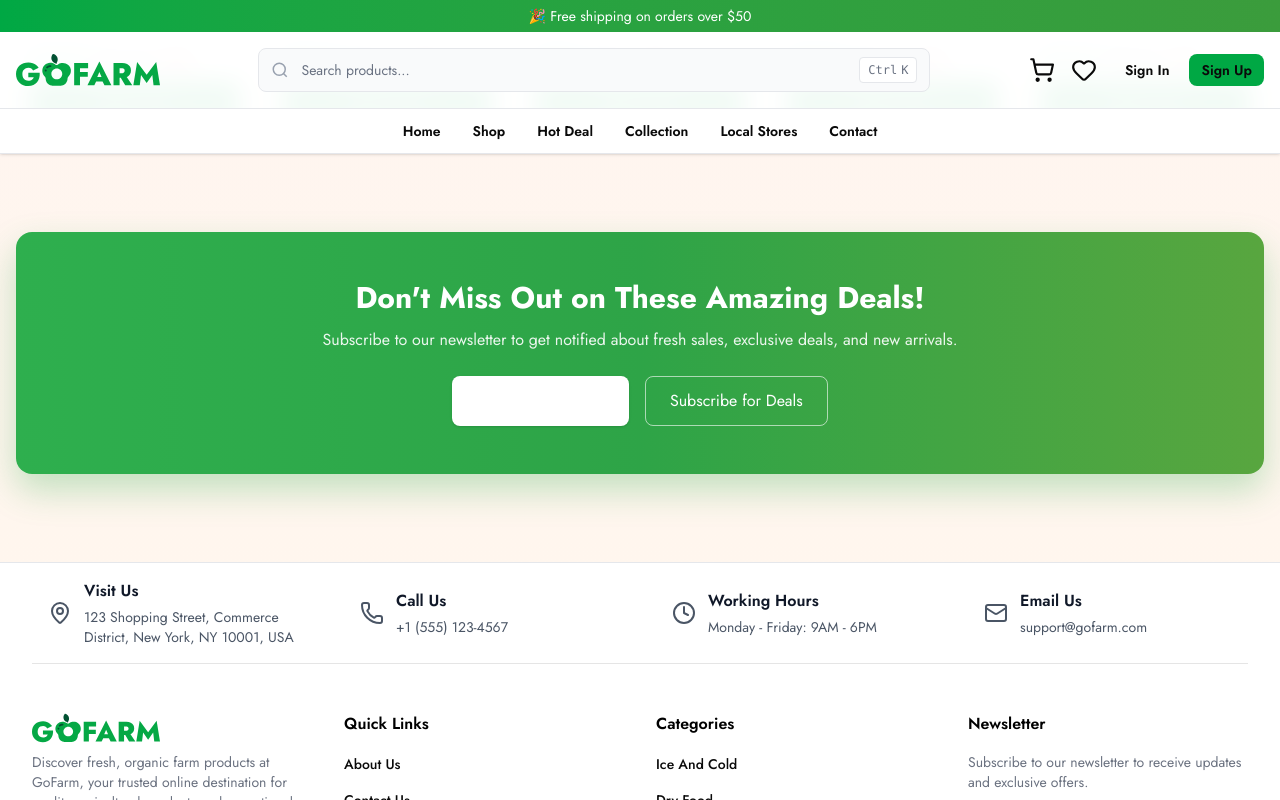
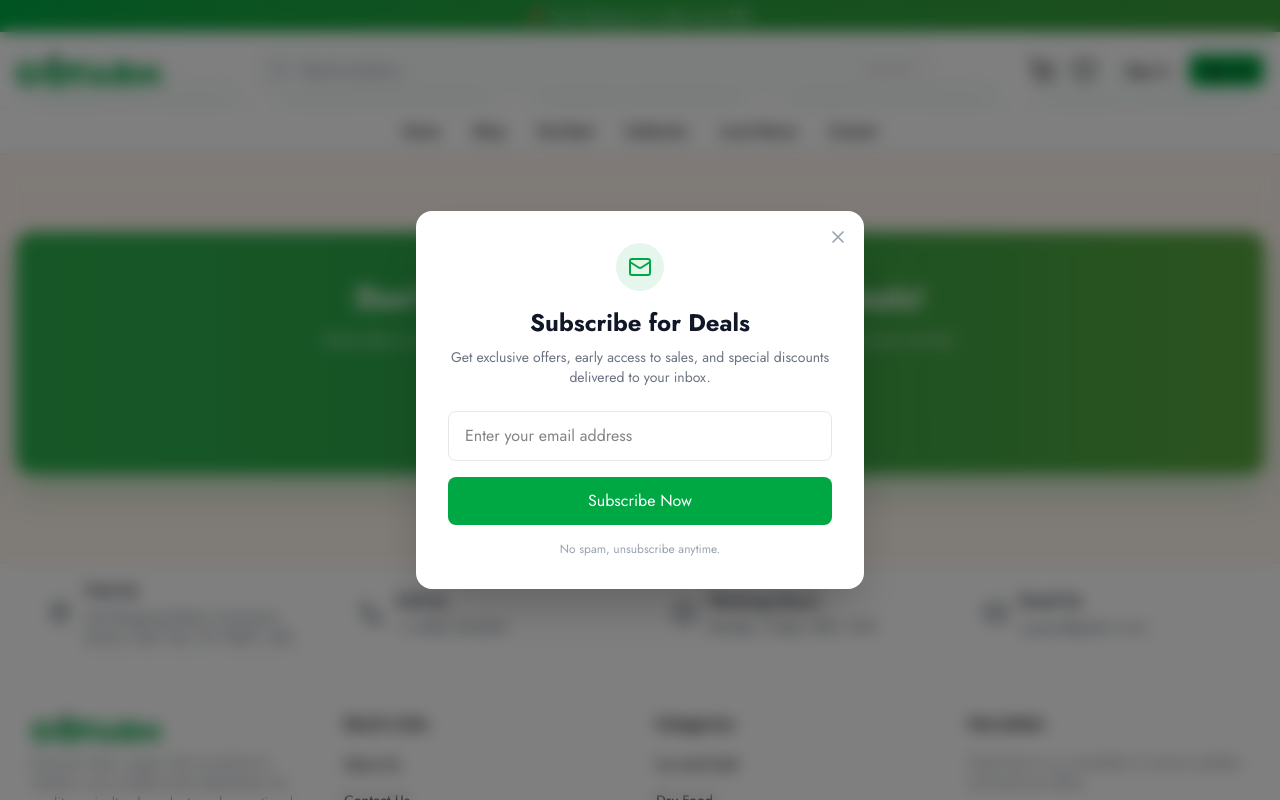
Before and after one commit to Chipboy0727/IWS_Ecommerce_Gofarm, a Next.js app: page /deal in a window 1280 px wide. Both pictures are taken after a click on the button "Subscribe for Deals". Shown: the part 1347-2147 px from the top of the page. Built offline with nearby package versions, Linux system fonts and the light colour scheme.

Commit message:
feat: enhance hotdeal section

```diff
--- /dev/null
+++ b/app/deal/RealCountDown.tsx
@@ -0,0 +1,45 @@
+"use client";
+
+import { useState, useEffect } from "react";
+
+function CountdownBox({ value, label }: { value: string; label: string }) {
+  return (
+    <div className="flex flex-col items-center bg-white rounded-lg p-2 sm:p-3 shadow-md border">
+      <span className="text-lg sm:text-2xl md:text-3xl font-bold text-gofarm-green">{value}</span>
+      <span className="text-xs sm:text-sm text-gray-600 font-medium">{label}</span>
+    </div>
+  );
+}
+
+export default function RealCountdown() {
+  const [timeLeft, setTimeLeft] = useState({ days: 0, hours: 0, minutes: 0, seconds: 0 });
+
+  useEffect(() => {
+    const calculateTimeLeft = () => {
+      const now = new Date();
+      const tomorrow = new Date(now);
+      tomorrow.setDate(tomorrow.getDate() + 1);
+      tomorrow.setHours(0, 0, 0, 0);
+      const diff = tomorrow.getTime() - now.getTime();
+      if (diff <= 0) return { days: 0, hours: 0, minutes: 0, seconds: 0 };
+      return {
+        days: Math.floor(diff / (1000 * 60 * 60 * 24)),
+        hours: Math.floor((diff % (1000 * 60 * 60 * 24)) / (1000 * 60 * 60)),
+        minutes: Math.floor((diff % (1000 * 60 * 60)) / (1000 * 60)),
+        seconds: Math.floor((diff % (1000 * 60)) / 1000),
+      };
+    };
+    setTimeLeft(calculateTimeLeft());
+    const timer = setInterval(() => setTimeLeft(calculateTimeLeft()), 1000);
+    return () => clearInterval(timer);
+  }, []);
+
+  return (
+    <div className="grid grid-cols-4 gap-1 sm:gap-2">
+      <CountdownBox value={String(timeLeft.days).padStart(2, "0")} label="Days" />
+      <CountdownBox value={String(timeLeft.hours).padStart(2, "0")} label="Hours" />
+      <CountdownBox value={String(timeLeft.minutes).padStart(2, "0")} label="Mins" />
+      <CountdownBox value={String(timeLeft.seconds).padStart(2, "0")} label="Secs" />
+    </div>
+  );
+}
--- /dev/null
+++ b/app/deal/SubscribeButton.tsx
@@ -0,0 +1,124 @@
+"use client";
+
+import { useState } from "react";
+
+function MailIcon({ className }: { className?: string }) {
+  return (
+    <svg
+      xmlns="http://www.w3.org/2000/svg"
+      viewBox="0 0 24 24"
+      fill="none"
+      stroke="currentColor"
+      strokeWidth="2"
+      strokeLinecap="round"
+      strokeLinejoin="round"
+      className={className}
+    >
+      <path d="m22 7-8.991 5.727a2 2 0 0 1-2.009 0L2 7" />
+      <rect x="2" y="4" width="20" height="16" rx="2" />
+    </svg>
+  );
+}
+
+export default function SubscribeButton() {
+  const [isOpen, setIsOpen] = useState(false);
+  const [email, setEmail] = useState("");
+  const [subscribed, setSubscribed] = useState(false);
+  const [loading, setLoading] = useState(false);
+
+  const handleSubmit = async (e: React.FormEvent) => {
+    e.preventDefault();
+    if (!email) return;
+
+    setLoading(true);
+    // Giả lập gửi email (sau này thay bằng API thật)
+    await new Promise(resolve => setTimeout(resolve, 1000));
+
+    // Lưu email vào localStorage
+    const existingEmails = JSON.parse(localStorage.getItem("subscribedEmails") || "[]");
+    existingEmails.push(email);
+    localStorage.setItem("subscribedEmails", JSON.stringify(existingEmails));
+
+    console.log("Subscribed email:", email);
+    setSubscribed(true);
+    setLoading(false);
+
+    setTimeout(() => {
+      setIsOpen(false);
+      setSubscribed(false);
+      setEmail("");
+    }, 2000);
+  };
+
+  return (
+    <>
+      <button
+        onClick={() => setIsOpen(true)}
+        className="inline-flex items-center justify-center rounded-lg border border-white/60 px-6 py-3 text-sm font-semibold text-white transition-colors hover:bg-white/10"
+      >
+        Subscribe for Deals
+      </button>
+
+      {isOpen && (
+        <div className="fixed inset-0 z-50 flex items-center justify-center bg-black/50 backdrop-blur-sm">
+          <div className="bg-white rounded-2xl p-6 sm:p-8 max-w-md w-full mx-4 shadow-2xl relative animate-in fade-in zoom-in duration-300">
+            {!subscribed ? (
+              <>
+                <div className="text-center mb-6">
+                  <div className="mx-auto w-12 h-12 bg-gofarm-green/10 rounded-full flex items-center justify-center mb-4">
+                    <MailIcon className="w-6 h-6 text-gofarm-green" />
+                  </div>
+                  <h3 className="text-2xl font-bold text-gray-900">Subscribe for Deals</h3>
+                  <p className="text-gray-500 mt-2 text-sm">
+                    Get exclusive offers, early access to sales, and special discounts delivered to your inbox.
+                  </p>
+                </div>
+
+                <form onSubmit={handleSubmit} className="space-y-4">
+                  <input
+                    type="email"
+                    value={email}
+                    onChange={(e) => setEmail(e.target.value)}
+                    placeholder="Enter your email address"
+                    className="w-full px-4 py-3 border border-gray-200 rounded-lg focus:outline-none focus:ring-2 focus:ring-gofarm-green focus:border-transparent"
+                    required
+                  />
+                  <button
+                    type="submit"
+                    disabled={loading}
+                    className="w-full bg-gofarm-green text-white py-3 rounded-lg font-semibold hover:bg-gofarm-light-green transition-colors disabled:opacity-50"
+                  >
+                    {loading ? "Subscribing..." : "Subscribe Now"}
+                  </button>
+                </form>
+
+                <p className="text-xs text-gray-400 text-center mt-4">
+                  No spam, unsubscribe anytime.
+                </p>
+              </>
+            ) : (
+              <div className="text-center py-8">
+                <div className="mx-auto w-12 h-12 bg-green-100 rounded-full flex items-center justify-center mb-4">
+                  <svg className="w-6 h-6 text-green-600" fill="none" stroke="currentColor" viewBox="0 0 24 24">
+                    <path strokeLinecap="round" strokeLinejoin="round" strokeWidth={2} d="M5 13l4 4L19 7" />
+                  </svg>
+                </div>
+                <h3 className="text-xl font-bold text-gray-900">Thank You!</h3>
+                <p className="text-gray-500 mt-2">You've been subscribed successfully.</p>
+              </div>
+            )}
+
+            <button
+              onClick={() => setIsOpen(false)}
+              className="absolute top-4 right-4 text-gray-400 hover:text-gray-600 transition-colors"
+            >
+              <svg className="w-5 h-5" fill="none" stroke="currentColor" viewBox="0 0 24 24">
+                <path strokeLinecap="round" strokeLinejoin="round" strokeWidth={2} d="M6 18L18 6M6 6l12 12" />
+              </svg>
+            </button>
+          </div>
+        </div>
+      )}
+    </>
+  );
+}
--- a/app/deal/page.tsx
+++ b/app/deal/page.tsx
@@ -1,6 +1,8 @@
 import Link from "next/link";
 import SiteHeader from "@/components/site-header";
 import { loadLocalCatalog, type LocalProduct } from "@/lib/local-catalog";
+import RealCountdown from "./RealCountDown";
+import SubscribeButton from "./SubscribeButton";
 
 export const metadata = {
   title: "Hot Deal | gofarm",
@@ -96,32 +98,12 @@ function TimerIcon({ className }: { className?: string }) {
   );
 }
 
-function UsersIcon({ className }: { className?: string }) {
-  return (
-    <Icon className={className}>
-      <path d="M16 21v-2a4 4 0 0 0-4-4H6a4 4 0 0 0-4 4v2" />
-      <path d="M16 3.128a4 4 0 0 1 0 7.744" />
-      <path d="M22 21v-2a4 4 0 0 0-3-3.87" />
-      <circle cx="9" cy="7" r="4" />
-    </Icon>
-  );
-}
-
 function BagIcon({ className }: { className?: string }) {
   return (
     <Icon className={className}>
       <path d="M16 10a4 4 0 0 1-8 0" />
       <path d="M3.103 6.034h17.794" />
       <path d="M3.4 5.467a2 2 0 0 0-.4 1.2V20a2 2 0 0 0 2 2h14a2 2 0 0 0 2-2V6.667a2 2 0 0 0-.4-1.2l-2-2.667A2 2 0 0 0 17 2H7a2 2 0 0 0-1.6.8z" />
-    </Icon>
-  );
-}
-
-function TrendingDownIcon({ className }: { className?: string }) {
-  return (
-    <Icon className={className}>
-      <path d="M16 17h6v-6" />
-      <path d="m22 17-8.5-8.5-5 5L2 7" />
     </Icon>
   );
 }
@@ -290,15 +272,6 @@ function StatBox({ label, value }: { label: string; value: string }) {
   );
 }
 
-function CountdownBox({ value, label }: { value: string; label: string }) {
-  return (
-    <div className="flex flex-col items-center bg-white rounded-lg p-2 sm:p-3 shadow-md border">
-      <span className="text-lg sm:text-2xl md:text-3xl font-bold text-gofarm-green">{value}</span>
-      <span className="text-xs sm:text-sm text-gray-600 font-medium">{label}</span>
-    </div>
-  );
-}
-
 function FeatureCard({
   title,
   description,
@@ -449,12 +422,7 @@ export default async function DealPage() {
                         <TimerIcon className="w-4 h-4 sm:w-5 sm:h-5" />
                         <span className="text-sm sm:text-base font-semibold">Deal Ends In:</span>
                       </div>
-                      <div className="grid grid-cols-4 gap-1 sm:gap-2">
-                        <CountdownBox value="02" label="Days" />
-                        <CountdownBox value="14" label="Hours" />
-                        <CountdownBox value="35" label="Mins" />
-                        <CountdownBox value="42" label="Secs" />
-                      </div>
+                      <RealCountdown />
                     </div>
                   </div>
                 </div>
@@ -504,7 +472,7 @@ export default async function DealPage() {
             </p>
           </div>
 
-          <div className="grid grid-cols-1 sm:grid-cols-2 md:grid-cols-3 lg:grid-cols-4 xl:grid-cols-5 gap-4 gap-3">
+          <div className="grid grid-cols-1 sm:grid-cols-2 md:grid-cols-3 lg:grid-cols-4 xl:grid-cols-5 gap-4">
             {dealProducts.map((product) => (
               <ProductCard key={product.id} product={product} />
             ))}
@@ -513,26 +481,21 @@ export default async function DealPage() {
 
         <div className="max-w-(--breakpoint-xl) mx-auto px-4 py-8 sm:py-12">
           <div
-            className="rounded-2xl px-6 py-8 text-center text-white shadow-[0_16px_35px_rgba(37,168,67,0.28)] sm:px-10 sm:py-12"
+            className="rounded-2xl px-6 py-8 text-center shadow-[0_16px_35px_rgba(37,168,67,0.28)] sm:px-10 sm:py-12"
             style={{ background: "linear-gradient(90deg, #2eaf4e 0%, #2ea447 50%, #58a63f 100%)" }}
           >
-            <h3 className="text-2xl font-extrabold sm:text-3xl">Don&apos;t Miss Out on These Amazing Deals!</h3>
+            <h3 className="text-2xl font-extrabold sm:text-3xl text-white">Don&apos;t Miss Out on These Amazing Deals!</h3>
             <p className="mx-auto mt-3 max-w-3xl text-sm text-white/90 sm:text-base">
               Subscribe to our newsletter to get notified about fresh sales, exclusive deals, and new arrivals.
             </p>
             <div className="mt-6 flex flex-wrap justify-center gap-4">
               <Link
                 href="/shop"
-                className="inline-flex items-center justify-center rounded-lg bg-white px-6 py-3 text-sm font-semibold text-gofarm-black shadow-sm transition-transform hover:scale-[1.02]"
+                className="inline-flex items-center justify-center rounded-lg bg-white px-6 py-3 text-sm font-semibold text-black shadow-sm transition-transform hover:scale-[1.02]"
               >
                 Explore All Products
               </Link>
-              <button
-                type="button"
-                className="inline-flex items-center justify-center rounded-lg border border-white/60 px-6 py-3 text-sm font-semibold text-white transition-colors hover:bg-white/10"
-              >
-                Subscribe for Deals
-              </button>
+              <SubscribeButton />
             </div>
           </div>
         </div>
```
